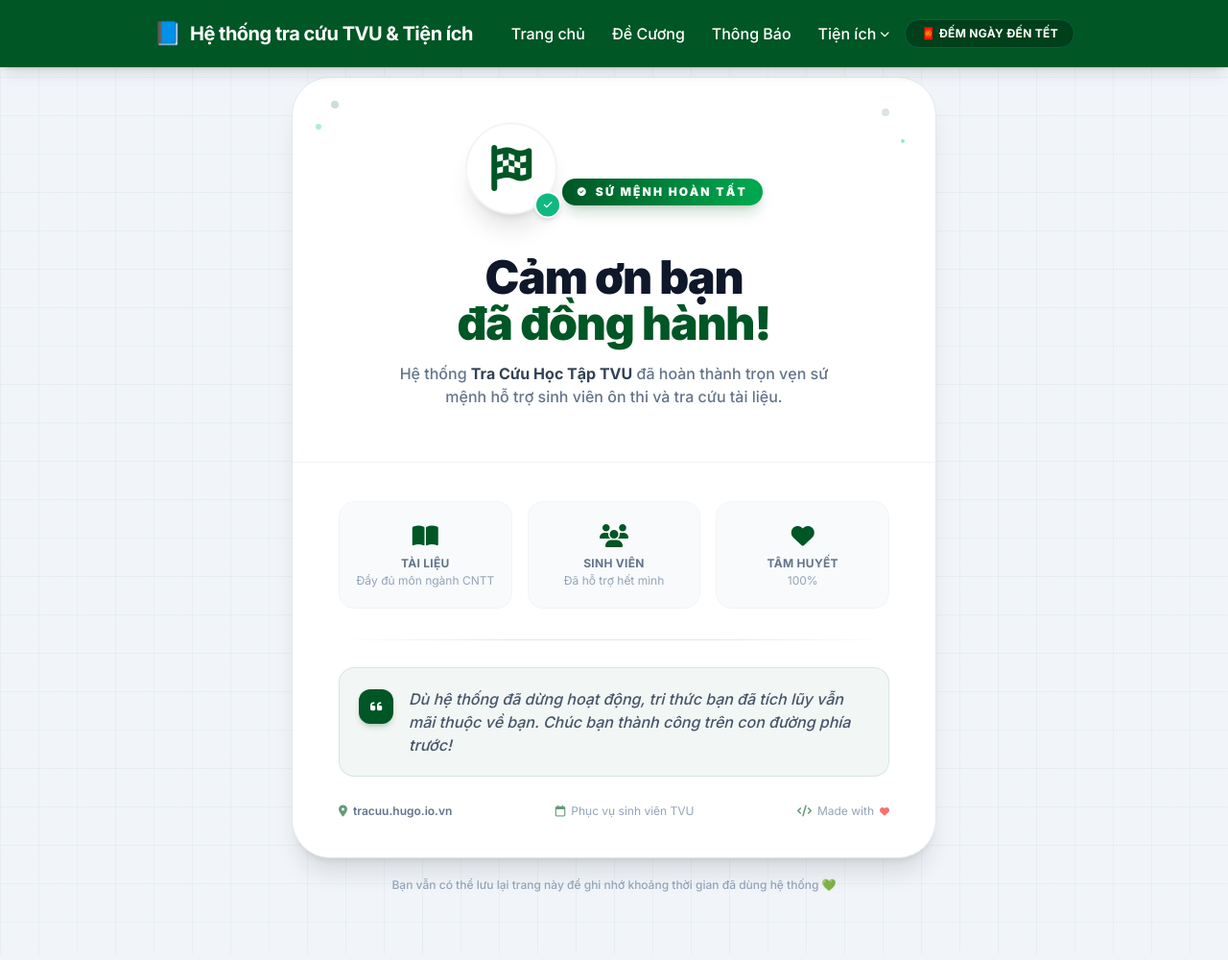
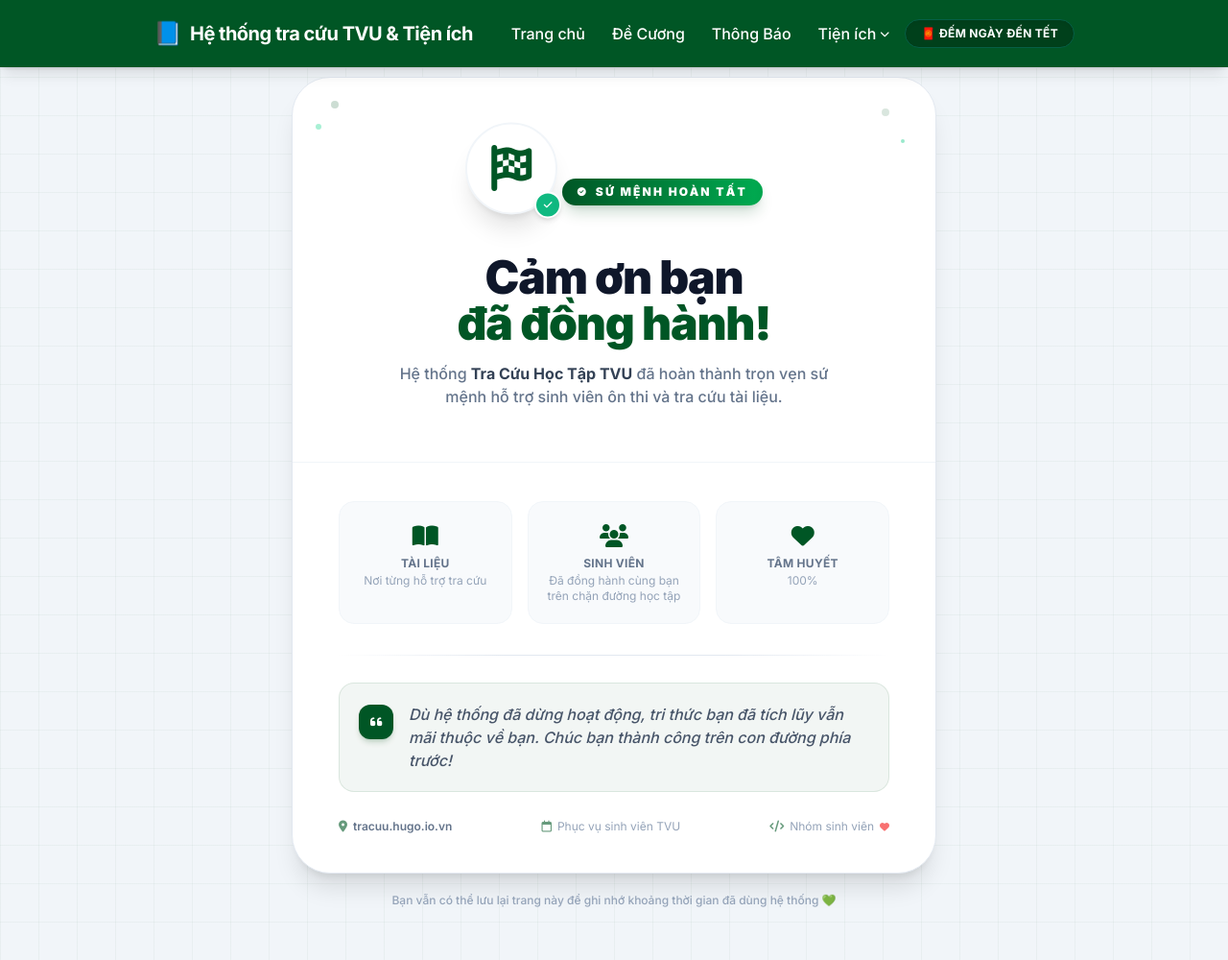
Before and after one commit to tribtlearning/tracuu, a plain HTML site: page index.html in a window 1280 px wide. Shown: the whole page at 96% size. Drawn offline with nearby package versions, Linux system fonts and the light colour scheme.

Commit message:
Update index.html

```diff
--- a/index.html
+++ b/index.html
@@ -171,12 +171,12 @@
             <div class="text-center bg-slate-50 rounded-2xl px-3 py-4 sm:py-5 border border-slate-100">
               <div class="text-xl sm:text-2xl font-black text-brand mb-1"><i class="fa-solid fa-book-open"></i></div>
               <div class="text-[10px] sm:text-xs font-bold text-slate-500 uppercase tracking-wide">Tài liệu</div>
-              <div class="text-[10px] sm:text-xs text-slate-400 mt-0.5">Đầy đủ môn ngành CNTT</div>
+              <div class="text-[10px] sm:text-xs text-slate-400 mt-0.5">Nơi từng hỗ trợ tra cứu</div>
             </div>
             <div class="text-center bg-slate-50 rounded-2xl px-3 py-4 sm:py-5 border border-slate-100">
               <div class="text-xl sm:text-2xl font-black text-brand mb-1"><i class="fa-solid fa-users"></i></div>
               <div class="text-[10px] sm:text-xs font-bold text-slate-500 uppercase tracking-wide">Sinh viên</div>
-              <div class="text-[10px] sm:text-xs text-slate-400 mt-0.5">Đã hỗ trợ hết mình</div>
+              <div class="text-[10px] sm:text-xs text-slate-400 mt-0.5">Đã đồng hành cùng bạn trên chặn đường học tập</div>
             </div>
             <div class="text-center bg-slate-50 rounded-2xl px-3 py-4 sm:py-5 border border-slate-100">
               <div class="text-xl sm:text-2xl font-black text-brand mb-1"><i class="fa-solid fa-heart"></i></div>
@@ -211,7 +211,7 @@
             </span>
             <span class="flex items-center gap-1.5">
               <i class="fa-solid fa-code text-brand/60"></i>
-              Made with
+              Nhóm sinh viên
               <i class="fa-solid fa-heart text-red-400 text-[10px]"></i>
             </span>
           </div>
```
